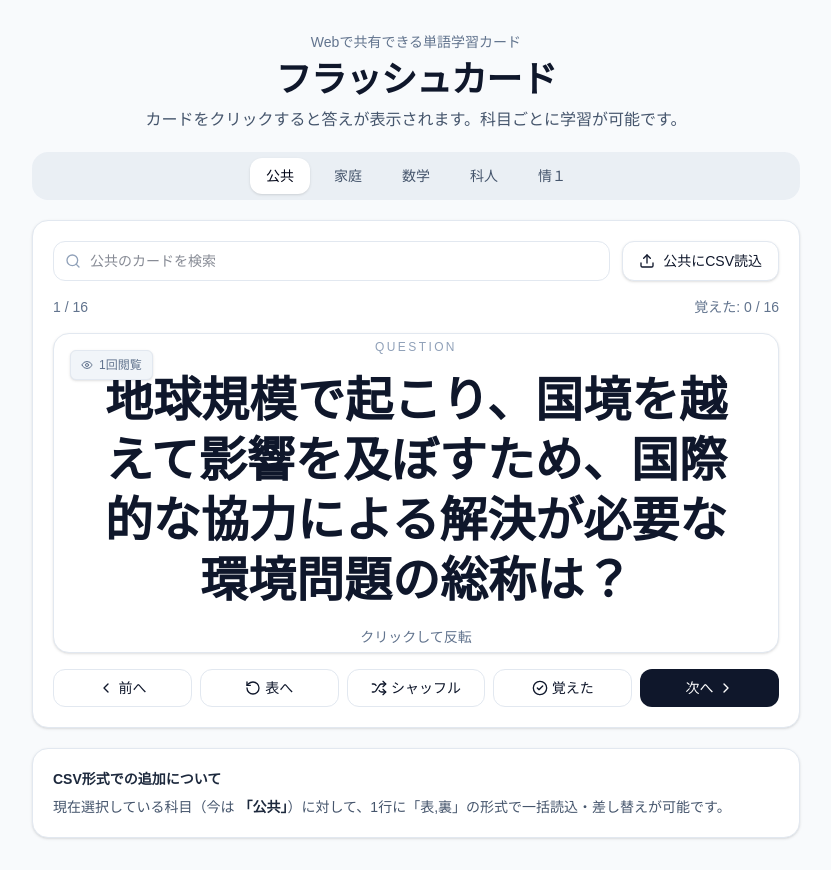
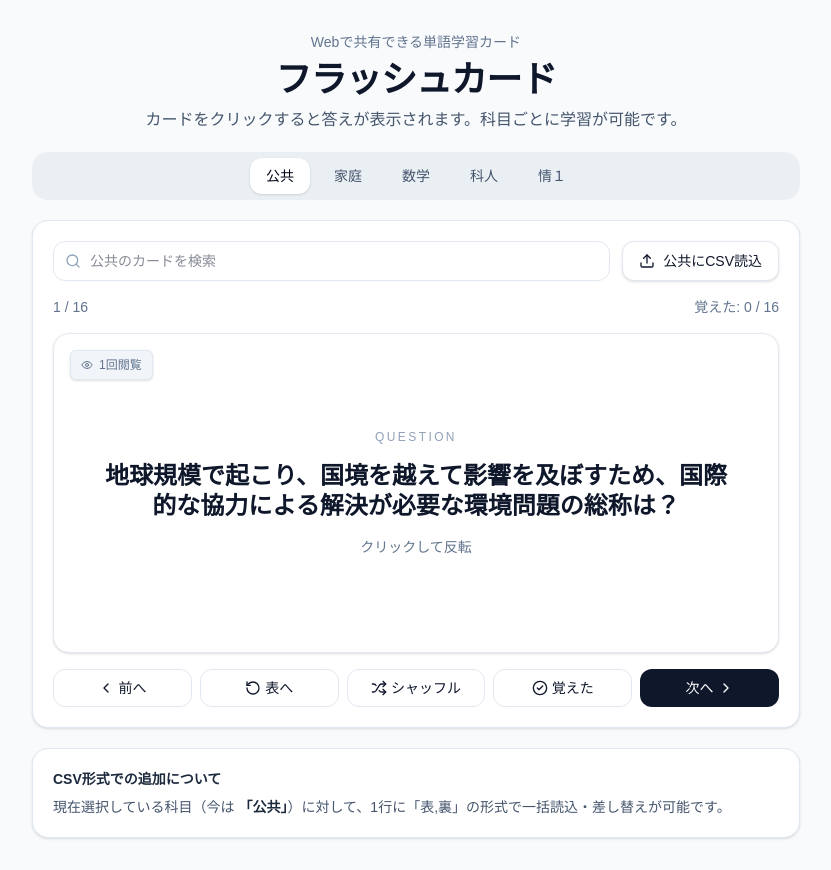
Before and after one commit to time-reo/flashcard-app, a Next.js app: page / in a window 1280 px wide. Shown: the whole page, without its empty margins (224-1055 px from the left). Built offline with nearby package versions, Linux system fonts and the light colour scheme.

Commit message:
Update page.tsx

```diff
--- a/app/page.tsx
+++ b/app/page.tsx
@@ -202,7 +202,11 @@ export default function FlashcardWebPrototype() {
                     animate={{ rotateY: 0, opacity: 1 }}
                     exit={{ rotateY: flipped ? 90 : -90, opacity: 0 }}
                     transition={{ duration: 0.22 }}
-                    className="absolute inset-0 flex items-center justify-center rounded-2xl bg-white border border-slate-200 shadow-sm p-7"
+                    className={`absolute inset-0 flex items-center justify-center rounded-2xl border shadow-sm p-7 ${
+                      flipped
+                        ? "bg-blue-50 border-blue-200" // ほんのり青く、フチも青く
+                        : "bg-white border-slate-200"   // 白
+                    }`}
                   >
                     {current && (
                       <>
@@ -232,7 +236,7 @@ export default function FlashcardWebPrototype() {
                         <p className="text-xs uppercase tracking-[0.2em] text-slate-400">
                           {flipped ? "Answer" : "Question"}
                         </p>
-                        <p className="text-4xl md:text-5xl font-bold leading-tight">
+                        <p className="text-xl md:text-2xl font-bold leading-tight px-4 break-words">
                           {flipped ? current.back : current.front}
                         </p>
                         <p className="text-sm text-slate-500">クリックして反転</p>
```
